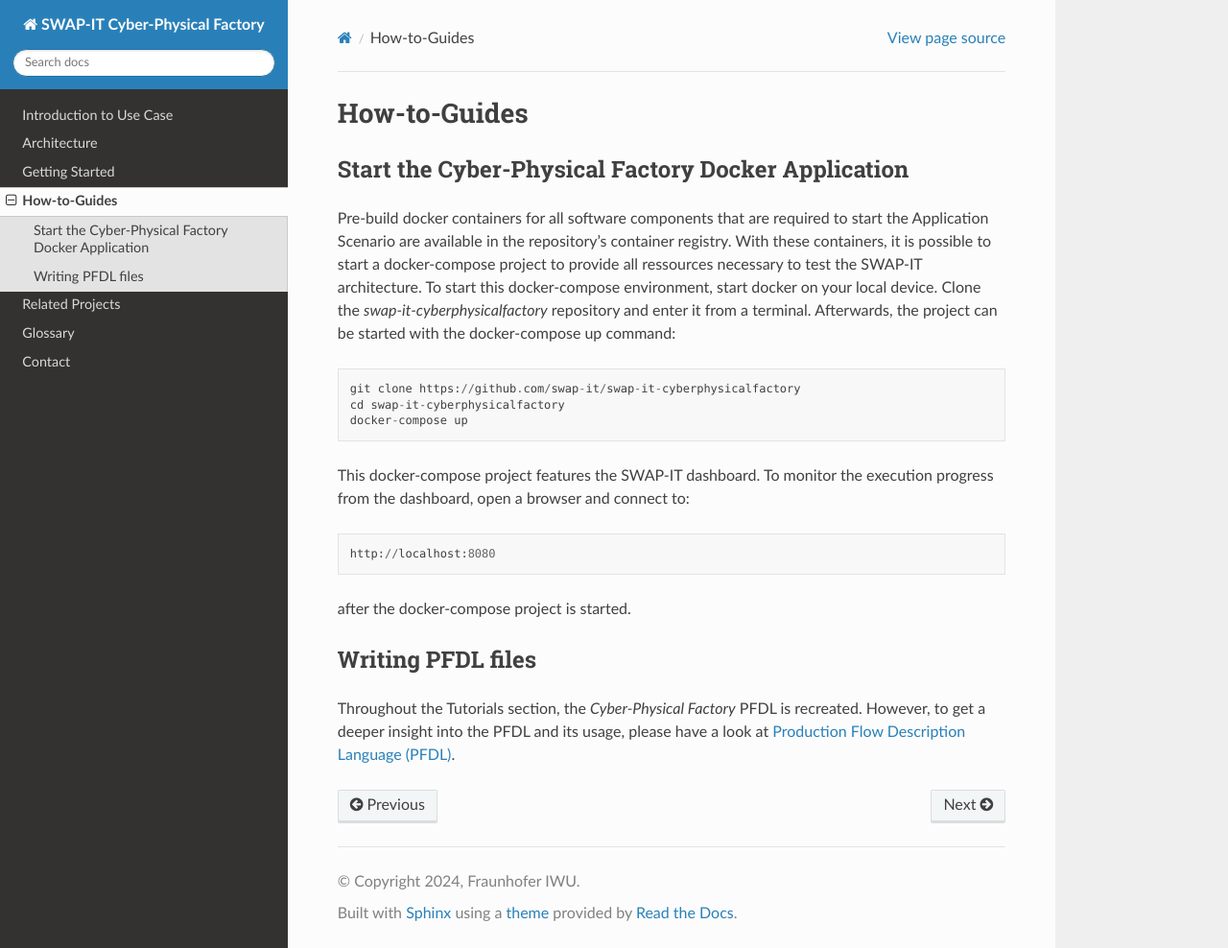
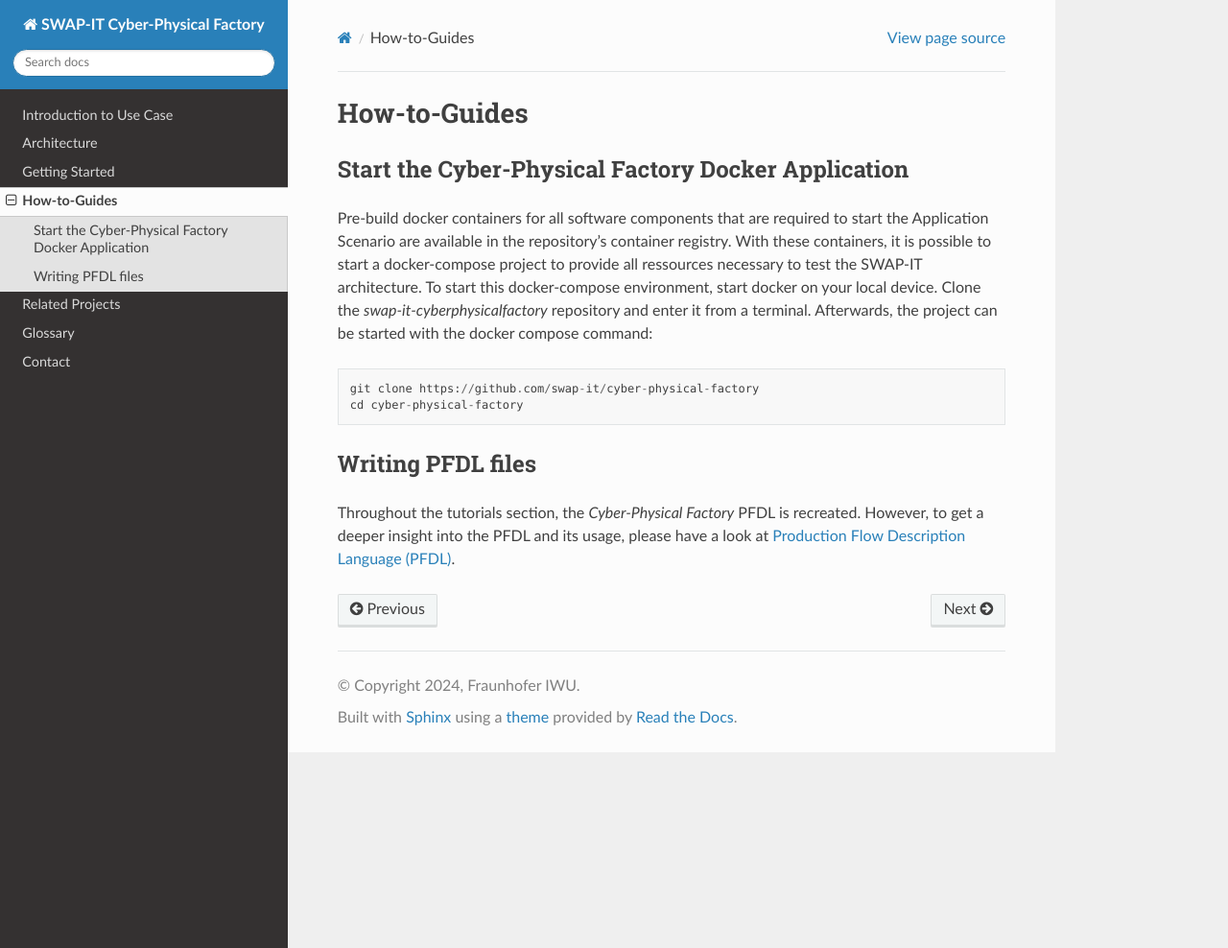
Before and after one commit to swap-it/cyber-physical-factory, a Sphinx documentation site: the page built from docs/source/rst/05_how_to_guides.rst, in a window 1280 px wide and 988 px high. Shown: the whole window at 96% size. Built offline with Sphinx 7.4.7 and the Read the Docs theme 3.1.0, drawn with Linux system fonts in a browser that asks for light colours.

Commit message:
- fixed glossary, related projects and getting started

```diff
--- a/docs/source/rst/05_how_to_guides.rst
+++ b/docs/source/rst/05_how_to_guides.rst
@@ -3,23 +3,13 @@
 
 Start the Cyber-Physical Factory Docker Application
 ***************************************************
-Pre-build docker containers for all software components that are required to start the Application Scenario are available in the repository's container registry. With these containers, it is possible to start a docker-compose project to provide all ressources necessary to test the SWAP-IT architecture. To start this docker-compose environment, start docker on your local device. Clone the *swap-it-cyberphysicalfactory* repository and enter it from a terminal. Afterwards, the project can be started with the docker-compose up command:
+Pre-build docker containers for all software components that are required to start the Application Scenario are available in the repository's container registry. With these containers, it is possible to start a docker-compose project to provide all ressources necessary to test the SWAP-IT architecture. To start this docker-compose environment, start docker on your local device. Clone the *swap-it-cyberphysicalfactory* repository and enter it from a terminal. Afterwards, the project can be started with the docker compose command:
 
 .. code-block:: python
 
-    git clone https://github.com/swap-it/swap-it-cyberphysicalfactory
-    cd swap-it-cyberphysicalfactory
-    docker-compose up
-
-
-This docker-compose project features the SWAP-IT dashboard. To monitor the execution progress from the dashboard, open a browser and connect to:
-
-.. code-block:: python
-
-    http://localhost:8080
-
-after the docker-compose project is started.
+    git clone https://github.com/swap-it/cyber-physical-factory
+    cd cyber-physical-factory
 
 Writing PFDL files
 ******************
-Throughout the Tutorials section, the *Cyber-Physical Factory* PFDL is recreated. However, to get a deeper insight into the PFDL and its usage, please have a look at `Production Flow Description Language (PFDL) <https://github.com/iml130/pfdl>`_.
+Throughout the tutorials section, the *Cyber-Physical Factory* PFDL is recreated. However, to get a deeper insight into the PFDL and its usage, please have a look at `Production Flow Description Language (PFDL) <https://github.com/iml130/pfdl>`_.
```
Also changed, not shown: docs/source/rst/06_related_projects.rst (+7 -4 lines), docs/source/rst/07_glossary.rst (+21 -11 lines).
